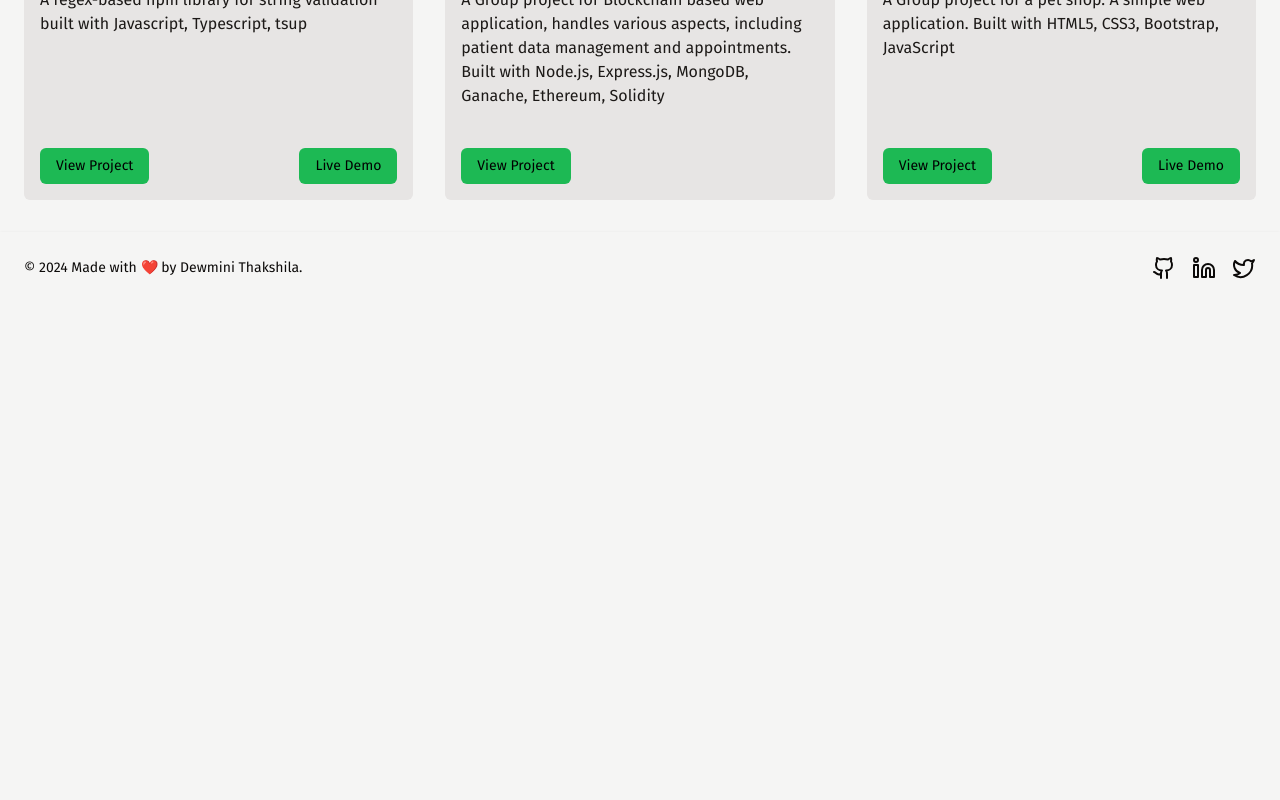
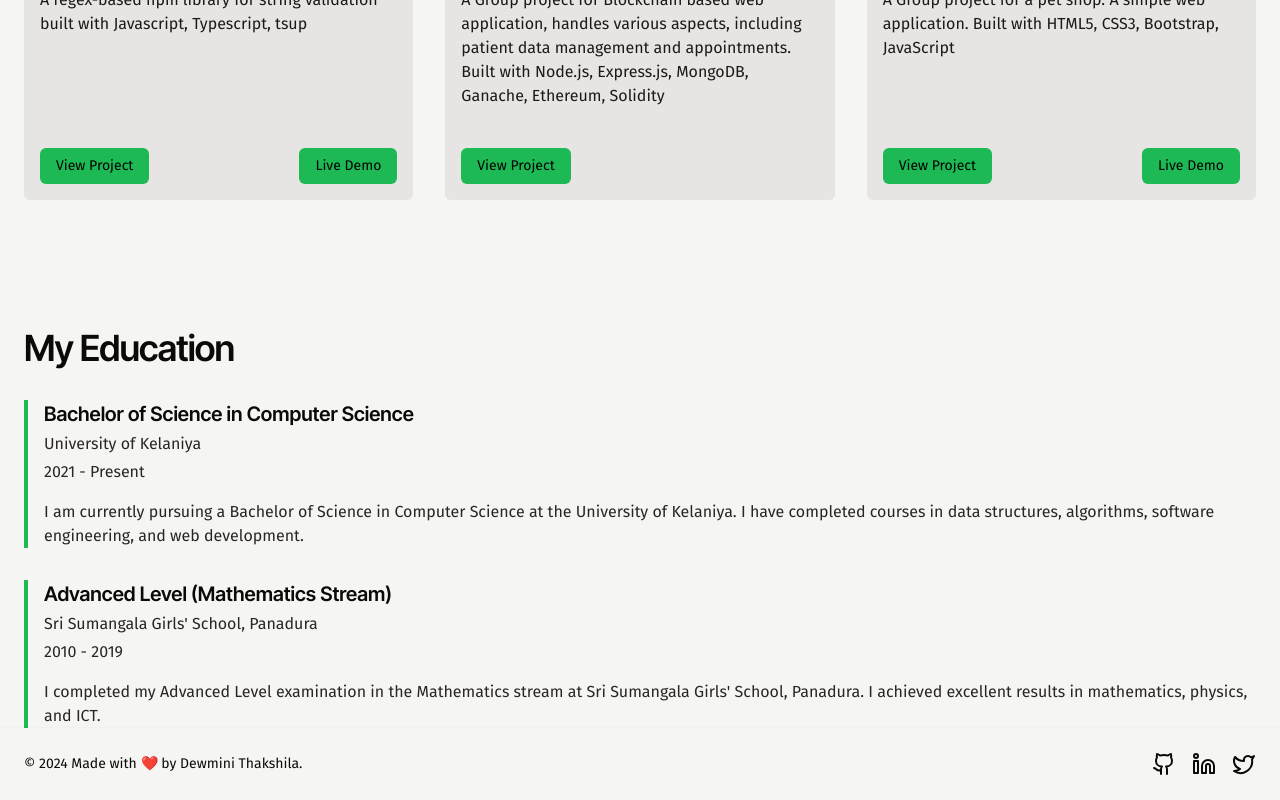
Before and after one commit to KavindiDev/portfolio, a Next.js app: page / in a window 1280 px wide. Shown: the part 2567-3367 px from the top of the page. Before the commit the page ends 2871 px from the top, so only its background shows below. Built offline with nearby package versions, Linux system fonts and the light colour scheme.

Commit message:
Education section added

```diff
--- a/app/page.jsx
+++ b/app/page.jsx
@@ -2,6 +2,7 @@ import Hero from "@/components/Home/Hero"
 import About from "@/components/Home/About"
 import Skills from "@/components/Home/Skills"
 import Projects from "@/components/Home/Projects"
+import Education from "@/components/Home/Education"
 
 export default function HomePage() {
   return (
@@ -10,6 +11,7 @@ export default function HomePage() {
       <About />
       <Skills />
       <Projects />
+      <Education />
     </main>
   )
 }
--- /dev/null
+++ b/components/Home/Education.jsx
@@ -0,0 +1,23 @@
+import { education } from "@/data/educations";
+
+export default function Education() {
+    return (
+        <section id="education" className="pt-16 md:pt-24">
+            <div className="container mx-auto px-4 md:px-6">
+                <h2 className="text-3xl font-bold tracking-tight md:text-4xl">My Education</h2>
+                <div className="mt-8 space-y-8">
+                    {
+                        education.map((item, index) => (
+                            <div key={item.slug} className="border-l-4 border-accent hover:border-accent-foreground pl-4">
+                                <h3 className="text-xl font-bold">{item.title}</h3>
+                                <p className="mt-1 text-stone-800 dark:text-stone-200">{item.subtitle}</p>
+                                <p className="mt-1 text-stone-800 dark:text-stone-200">{item.date}</p>
+                                <p className="mt-4 text-stone-800 dark:text-stone-200">{item.description}</p>
+                            </div>
+                        ))
+                    }
+                </div>
+            </div>
+        </section>
+    );
+}
--- /dev/null
+++ b/data/educations.js
@@ -0,0 +1,16 @@
+export const education = [
+    {
+        slug: 'bachelor-of-science-in-computer-science',
+        title: 'Bachelor of Science in Computer Science',
+        subtitle: 'University of Kelaniya',
+        date: '2021 - Present',
+        description: 'I am currently pursuing a Bachelor of Science in Computer Science at the University of Kelaniya. I have completed courses in data structures, algorithms, software engineering, and web development.'
+    },
+    {
+        slug: 'advanced-level-mathematics-stream',
+        title: 'Advanced Level (Mathematics Stream)',
+        subtitle: 'Sri Sumangala Girls\' School, Panadura',
+        date: '2010 - 2019',
+        description: 'I completed my Advanced Level examination in the Mathematics stream at Sri Sumangala Girls\' School, Panadura. I achieved excellent results in mathematics, physics, and ICT.'
+    }
+]
```
